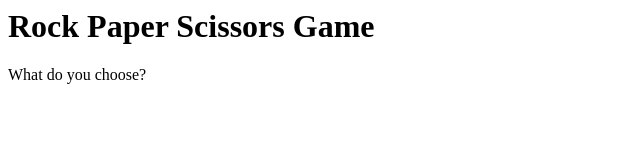
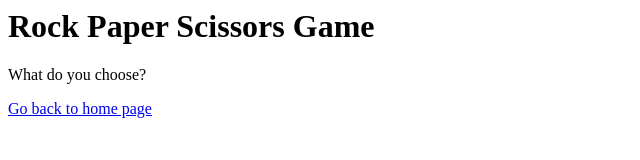
Before and after one commit to JuhiB/JuhiBhatnagar, a plain HTML site: page newPage.html in a window 1280 px wide. Shown: the whole page, without its empty margins (0-640 px from the left). Drawn offline with Linux system fonts and the light colour scheme.

Commit message:
Update newPage.html

```diff
--- a/newPage.html
+++ b/newPage.html
@@ -4,5 +4,6 @@
 <body>
 <h1>Rock Paper Scissors Game</h1>
 <p>What do you choose?</p>
+  <a href='./index.html'>Go back to home page</a>
 </body>
 </html>
```
